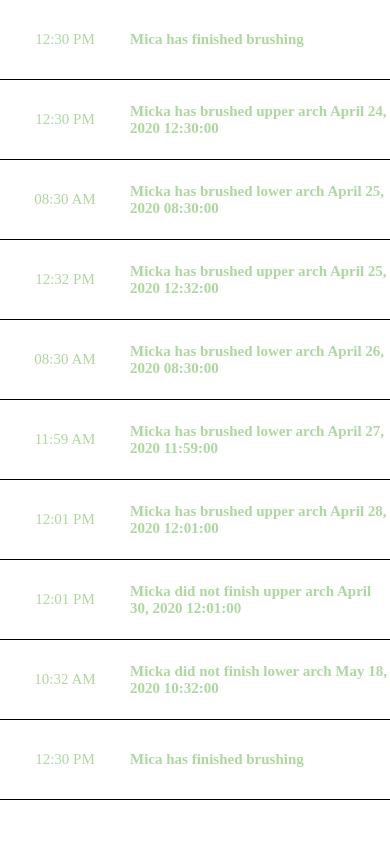
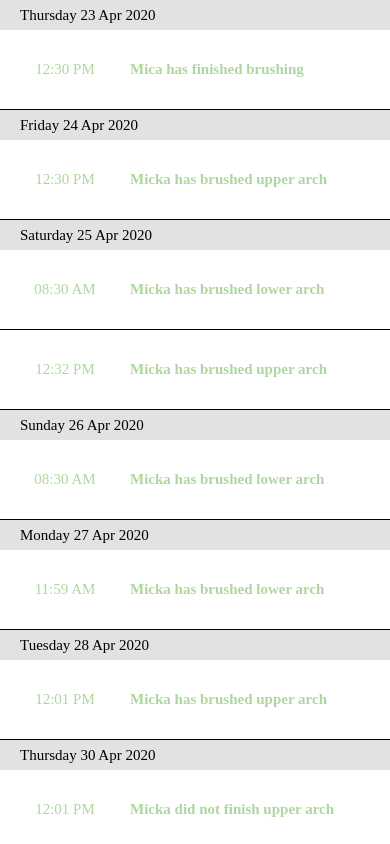
Before and after one commit to shivagunasehkaran/Timeline, a React Native app: screen / in a window 390 px wide. Built offline with nearby package versions, Linux system fonts and the light colour scheme.

Commit message:
Create section list for data grouping based on date

```diff
--- a/views/Timeline/Timeline.js
+++ b/views/Timeline/Timeline.js
@@ -1,6 +1,6 @@
 import moment from "moment";
 import React, { useEffect, useState } from "react";
-import { FlatList, SafeAreaView, View } from "react-native";
+import { SectionList, SafeAreaView, View, Text } from "react-native";
 import BrushingDetails from "../../components";
 import { STATIC_TEXT, TIMELINE_STATUS } from "../../utills/Constant";
 import { SortedArray } from "../../utills/DateUtil";
@@ -32,12 +32,8 @@ const Timeline = () => {
       : brushingObj.arch;
     obj.interrupted = brushingObj.interrupted;
     obj.message = !brushingObj.interrupted
-      ? `${STATIC_TEXT.micka_has_brushed} ${brushingObj.arch} ${
-          STATIC_TEXT.arch_at
-        } ${moment(brushingDate).format("LL")} ${brushingTime}`
-      : `${STATIC_TEXT.micka_didnot_finish} ${brushingObj.arch} ${
-          STATIC_TEXT.arch_at
-        } ${moment(brushingDate).format("LL")} ${brushingTime}`;
+      ? `${STATIC_TEXT.micka_has_brushed} ${brushingObj.arch} ${STATIC_TEXT.arch_at}`
+      : `${STATIC_TEXT.micka_didnot_finish} ${brushingObj.arch} ${STATIC_TEXT.arch_at}`;
     // push values into array
     finalArray.push(obj);
     initialValue++;
@@ -80,11 +76,9 @@ const Timeline = () => {
       !brushingObj.interrupted &&
       finalArray[initialValue - 1].status === TIMELINE_STATUS.INCOMPLETE
     ) {
-      finalArray[initialValue - 1].message = `${
-        STATIC_TEXT.micka_has_brushed
-      } ${brushingObj.arch} ${STATIC_TEXT.arch_at}  ${moment(
-        brushingDate
-      ).format("LL")} ${brushingTime}`;
+      finalArray[
+        initialValue - 1
+      ].message = `${STATIC_TEXT.micka_has_brushed} ${brushingObj.arch} ${STATIC_TEXT.arch_at}`;
       finalArray[initialValue - 1].status =
         brushingObj.arch === "upper"
           ? TIMELINE_STATUS.UPPER_ARCH
@@ -135,7 +129,30 @@ const Timeline = () => {
         }
       }
     }
-    setTimeLineValue(finalArray);
+    // group array for section list
+    getGroupData(finalArray);
+  };
+
+  // use reduce to group data based date.
+  const getGroupData = (finalArray) => {
+    const groupData = finalArray.reduce((groups, data) => {
+      const date = data.brushingDate;
+      if (!groups[date]) {
+        groups[date] = [];
+      }
+      groups[date].push(data);
+      return groups;
+    }, {});
+
+    // Edit: to add it in the array format instead
+    const groupArrays = Object.keys(groupData).map((date) => {
+      return {
+        date,
+        data: groupData[date],
+      };
+    });
+    console.log("SORTED ARRAY : " + JSON.stringify(groupArrays));
+    setTimeLineValue(groupArrays);
   };
 
   // child render item
@@ -144,21 +161,23 @@ const Timeline = () => {
   );
 
   // child KeyExtractor
-  const childListKeyExtractor = (item, index) => String(index);
+  const childListKeyExtractor = (item, index) => item + index;
 
   return (
-    <View style={styles.container}>
-      <SafeAreaView>
-        <View style={styles.flatListView}>
-          <FlatList
-            data={timeLineValue}
-            showsVerticalScrollIndicator={false}
-            renderItem={childListRenderItem}
-            keyExtractor={childListKeyExtractor}
-          />
-        </View>
-      </SafeAreaView>
-    </View>
+    <SafeAreaView style={styles.container}>
+      <SectionList
+        sections={timeLineValue}
+        keyExtractor={childListKeyExtractor}
+        renderItem={childListRenderItem}
+        renderSectionHeader={({ section: { date } }) => (
+          <View style={styles.headerView}>
+            <Text style={styles.date}>
+              {moment(date).format("dddd D MMM yyyy")}
+            </Text>
+          </View>
+        )}
+      />
+    </SafeAreaView>
   );
 };
 
```
Also changed, not shown: 1 other file (tests, documents, lock files or other folders).
